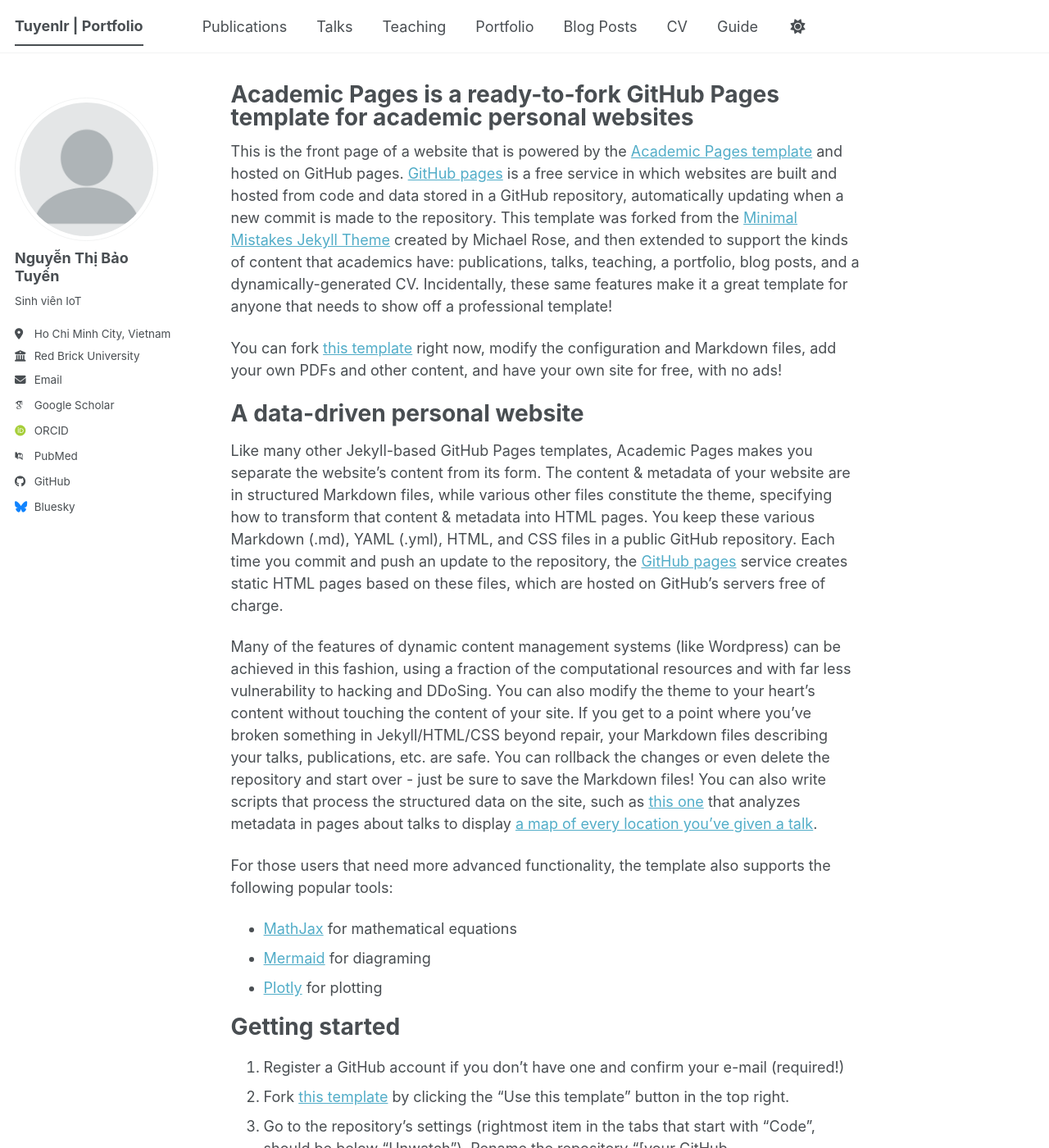
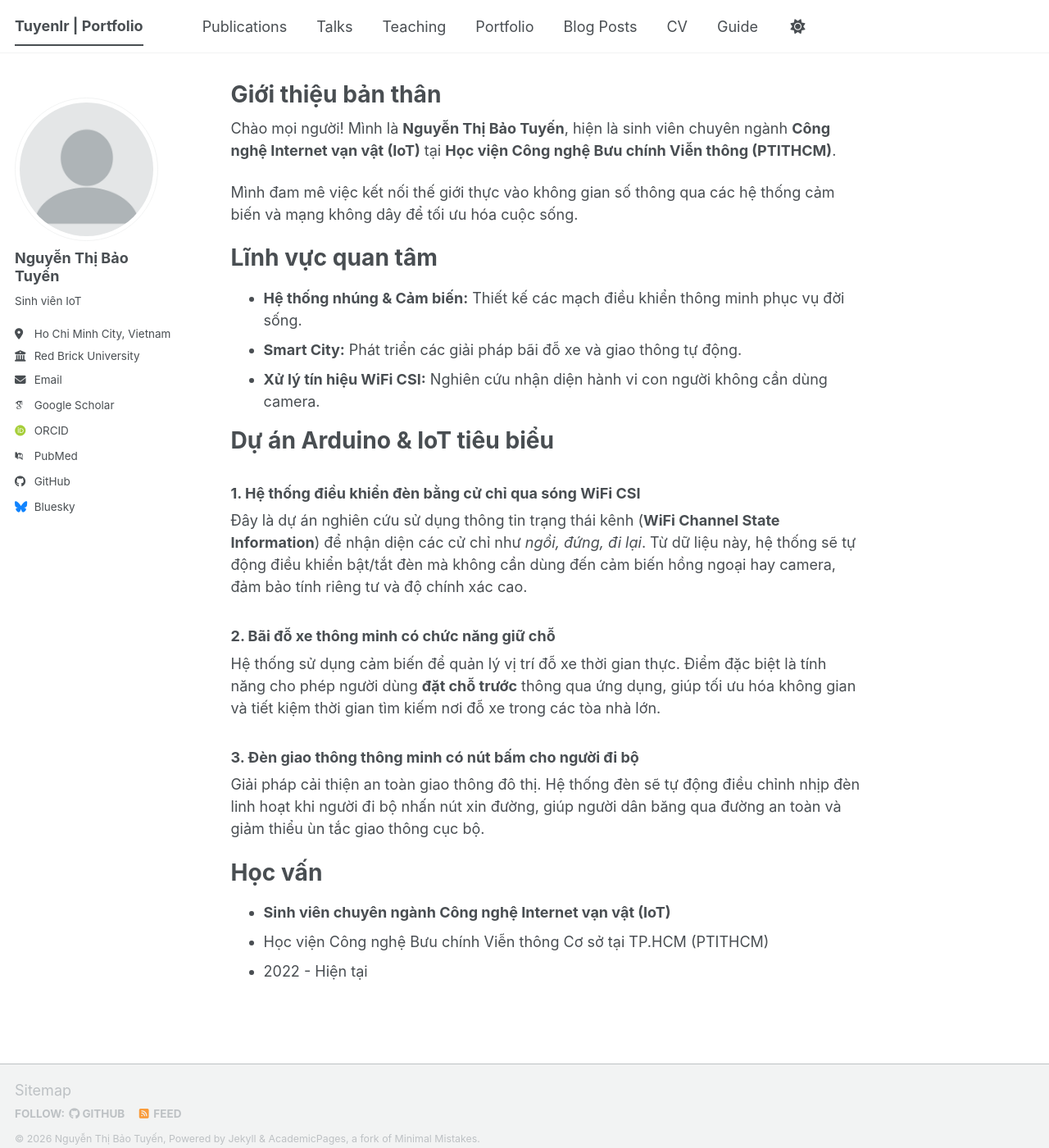
Before and after one commit to tuyenlr/tuyenlr.github.io, a Jekyll site: the page built from _pages/about.md, in a window 1280 px wide and 1400 px high. Shown: the whole window at 82% size. Built offline with Jekyll 4.4.1, drawn with Linux system fonts in a browser that asks for light colours; some web fonts are replaced; a script bundle is joined from its source files by our own code; library files that are not in the unit come from our copies; some of the changed text lies outside the part shown.

Commit message:
update about.md

```diff
--- a/_pages/about.md
+++ b/_pages/about.md
@@ -1,56 +1,38 @@
 ---
 permalink: /
-title: "Academic Pages is a ready-to-fork GitHub Pages template for academic personal websites"
+title: "Giới thiệu bản thân"
 author_profile: true
 redirect_from:
   - /about/
   - /about.html
 ---
 
-This is the front page of a website that is powered by the [Academic Pages template](https://github.com/academicpages/academicpages.github.io) and hosted on GitHub pages. [GitHub pages](https://pages.github.com) is a free service in which websites are built and hosted from code and data stored in a GitHub repository, automatically updating when a new commit is made to the repository. This template was forked from the [Minimal Mistakes Jekyll Theme](https://mmistakes.github.io/minimal-mistakes/) created by Michael Rose, and then extended to support the kinds of content that academics have: publications, talks, teaching, a portfolio, blog posts, and a dynamically-generated CV. Incidentally, these same features make it a great template for anyone that needs to show off a professional template!
+Chào mọi người! Mình là **Nguyễn Thị Bảo Tuyến**, hiện là sinh viên chuyên ngành **Công nghệ Internet vạn vật (IoT)** tại **Học viện Công nghệ Bưu chính Viễn thông (PTITHCM)**.
 
- You can fork [this template](https://github.com/academicpages/academicpages.github.io) right now, modify the configuration and Markdown files, add your own PDFs and other content, and have your own site for free, with no ads!
+Mình đam mê việc kết nối thế giới thực vào không gian số thông qua các hệ thống cảm biến và mạng không dây để tối ưu hóa cuộc sống.
 
-A data-driven personal website
-======
-Like many other Jekyll-based GitHub Pages templates, Academic Pages makes you separate the website's content from its form. The content & metadata of your website are in structured Markdown files, while various other files constitute the theme, specifying how to transform that content & metadata into HTML pages. You keep these various Markdown (.md), YAML (.yml), HTML, and CSS files in a public GitHub repository. Each time you commit and push an update to the repository, the [GitHub pages](https://pages.github.com/) service creates static HTML pages based on these files, which are hosted on GitHub's servers free of charge.
+# Lĩnh vực quan tâm
 
-Many of the features of dynamic content management systems (like Wordpress) can be achieved in this fashion, using a fraction of the computational resources and with far less vulnerability to hacking and DDoSing. You can also modify the theme to your heart's content without touching the content of your site. If you get to a point where you've broken something in Jekyll/HTML/CSS beyond repair, your Markdown files describing your talks, publications, etc. are safe. You can rollback the changes or even delete the repository and start over - just be sure to save the Markdown files! You can also write scripts that process the structured data on the site, such as [this one](https://github.com/academicpages/academicpages.github.io/blob/master/talkmap.ipynb) that analyzes metadata in pages about talks to display [a map of every location you've given a talk](https://academicpages.github.io/talkmap.html).
+- **Hệ thống nhúng & Cảm biến:** Thiết kế các mạch điều khiển thông minh phục vụ đời sống.
+- **Smart City:** Phát triển các giải pháp bãi đỗ xe và giao thông tự động.
+- **Xử lý tín hiệu WiFi CSI:** Nghiên cứu nhận diện hành vi con người không cần dùng camera.
 
-For those users that need more advanced functionality, the template also supports the following popular tools:
-- [MathJax](https://www.mathjax.org/) for mathematical equations
-- [Mermaid](https://mermaid.js.org/) for diagraming
-- [Plotly](https://plotly.com/javascript/) for plotting
+# Dự án Arduino & IoT tiêu biểu
 
-Getting started
-======
-1. Register a GitHub account if you don't have one and confirm your e-mail (required!)
-1. Fork [this template](https://github.com/academicpages/academicpages.github.io) by clicking the "Use this template" button in the top right.
-1. Go to the repository's settings (rightmost item in the tabs that start with "Code", should be below "Unwatch"). Rename the repository "[your GitHub username].github.io", which will also be your website's URL.
-1. Set site-wide configuration and create content & metadata (see below -- also see [this set of diffs](https://archive.is/3TPas) showing what files were changed to set up [an example site](https://getorg-testacct.github.io) for a user with the username "getorg-testacct")
-1. Upload any files (like PDFs, .zip files, etc.) to the files/ directory. They will appear at https://[your GitHub username].github.io/files/example.pdf.
-1. Check status by going to the repository settings, in the "GitHub pages" section
+### 1. Hệ thống điều khiển đèn bằng cử chỉ qua sóng WiFi CSI
 
-Site-wide configuration
-------
-The main configuration file for the site is in the base directory in [_config.yml](https://github.com/academicpages/academicpages.github.io/blob/master/_config.yml), which defines the content in the sidebars and other site-wide features. You will need to replace the default variables with ones about yourself and your site's github repository. The configuration file for the top menu is in [_data/navigation.yml](https://github.com/academicpages/academicpages.github.io/blob/master/_data/navigation.yml). For example, if you don't have a portfolio or blog posts, you can remove those items from that navigation.yml file to remove them from the header.
+Đây là dự án nghiên cứu sử dụng thông tin trạng thái kênh (**WiFi Channel State Information**) để nhận diện các cử chỉ như _ngồi, đứng, đi lại_. Từ dữ liệu này, hệ thống sẽ tự động điều khiển bật/tắt đèn mà không cần dùng đến cảm biến hồng ngoại hay camera, đảm bảo tính riêng tư và độ chính xác cao.
 
-Create content & metadata
-------
-For site content, there is one Markdown file for each type of content, which are stored in directories like _publications, _talks, _posts, _teaching, or _pages. For example, each talk is a Markdown file in the [_talks directory](https://github.com/academicpages/academicpages.github.io/tree/master/_talks). At the top of each Markdown file is structured data in YAML about the talk, which the theme will parse to do lots of cool stuff. The same structured data about a talk is used to generate the list of talks on the [Talks page](https://academicpages.github.io/talks), each [individual page](https://academicpages.github.io/talks/2012-03-01-talk-1) for specific talks, the talks section for the [CV page](https://academicpages.github.io/cv), and the [map of places you've given a talk](https://academicpages.github.io/talkmap.html) (if you run this [python file](https://github.com/academicpages/academicpages.github.io/blob/master/talkmap.py) or [Jupyter notebook](https://github.com/academicpages/academicpages.github.io/blob/master/talkmap.ipynb), which creates the HTML for the map based on the contents of the _talks directory).
+### 2. Bãi đỗ xe thông minh có chức năng giữ chỗ
 
-**Markdown generator**
+Hệ thống sử dụng cảm biến để quản lý vị trí đỗ xe thời gian thực. Điểm đặc biệt là tính năng cho phép người dùng **đặt chỗ trước** thông qua ứng dụng, giúp tối ưu hóa không gian và tiết kiệm thời gian tìm kiếm nơi đỗ xe trong các tòa nhà lớn.
 
-The repository includes [a set of Jupyter notebooks](https://github.com/academicpages/academicpages.github.io/tree/master/markdown_generator
-) that converts a CSV containing structured data about talks or presentations into individual Markdown files that will be properly formatted for the Academic Pages template. The sample CSVs in that directory are the ones I used to create my own personal website at stuartgeiger.com. My usual workflow is that I keep a spreadsheet of my publications and talks, then run the code in these notebooks to generate the Markdown files, then commit and push them to the GitHub repository.
+### 3. Đèn giao thông thông minh có nút bấm cho người đi bộ
 
-How to edit your site's GitHub repository
-------
-Many people use a git client to create files on their local computer and then push them to GitHub's servers. If you are not familiar with git, you can directly edit these configuration and Markdown files directly in the github.com interface. Navigate to a file (like [this one](https://github.com/academicpages/academicpages.github.io/blob/master/_talks/2012-03-01-talk-1.md) and click the pencil icon in the top right of the content preview (to the right of the "Raw | Blame | History" buttons). You can delete a file by clicking the trashcan icon to the right of the pencil icon. You can also create new files or upload files by navigating to a directory and clicking the "Create new file" or "Upload files" buttons.
+Giải pháp cải thiện an toàn giao thông đô thị. Hệ thống đèn sẽ tự động điều chỉnh nhịp đèn linh hoạt khi người đi bộ nhấn nút xin đường, giúp người dân băng qua đường an toàn và giảm thiểu ùn tắc giao thông cục bộ.
 
-Example: editing a Markdown file for a talk
-![Editing a Markdown file for a talk](/images/editing-talk.png)
+# Học vấn
 
-For more info
-------
-More info about configuring Academic Pages can be found in [the guide](https://academicpages.github.io/markdown/), the [growing wiki](https://github.com/academicpages/academicpages.github.io/wiki), and you can always [ask a question on GitHub](https://github.com/academicpages/academicpages.github.io/discussions). The [guides for the Minimal Mistakes theme](https://mmistakes.github.io/minimal-mistakes/docs/configuration/) (which this theme was forked from) might also be helpful.
+- **Sinh viên chuyên ngành Công nghệ Internet vạn vật (IoT)**
+- Học viện Công nghệ Bưu chính Viễn thông Cơ sở tại TP.HCM (PTITHCM)
+- 2022 - Hiện tại
```
